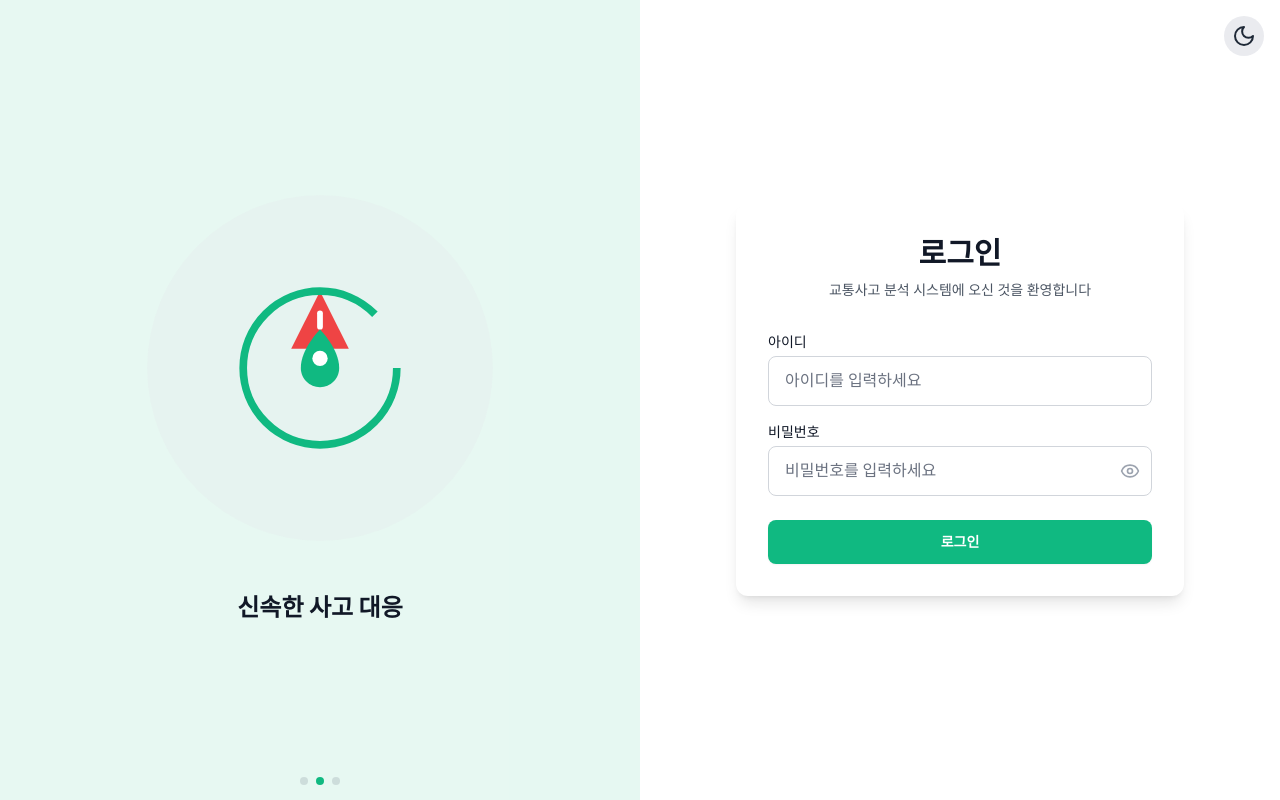
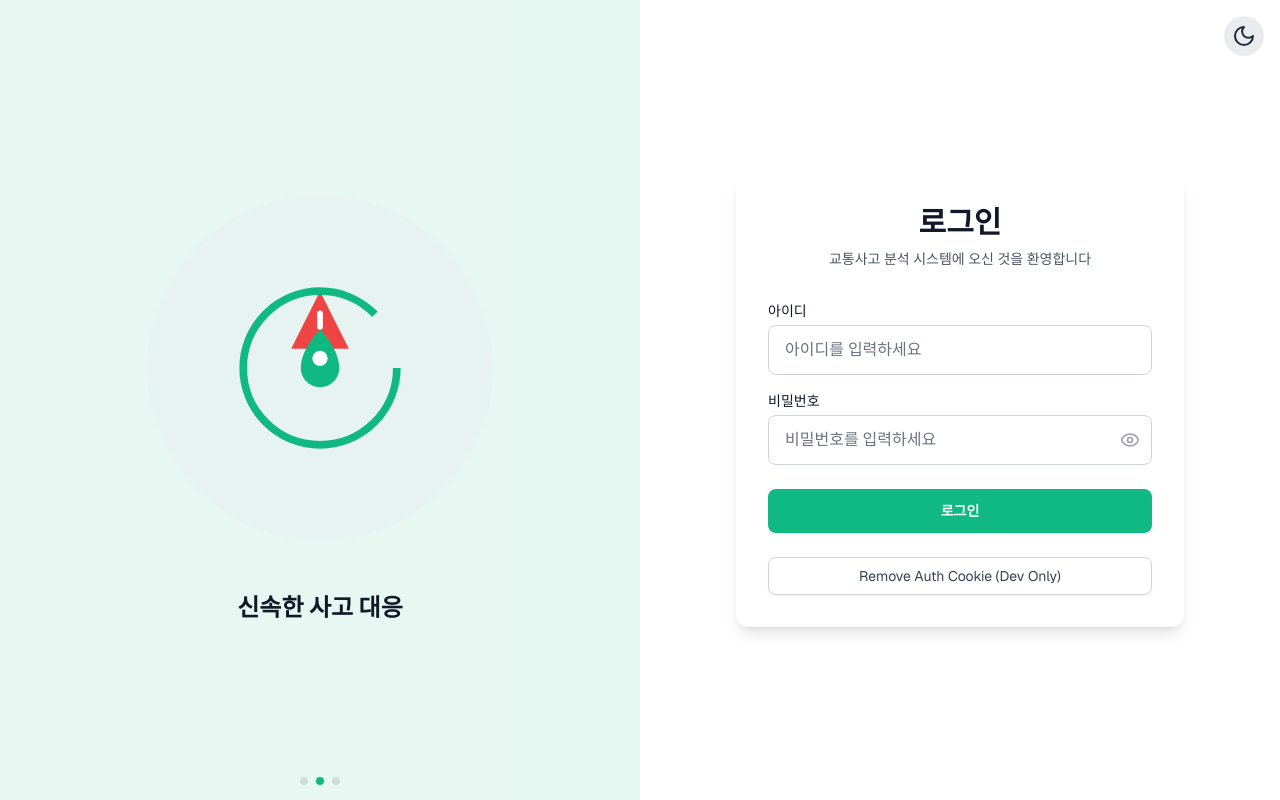
Before and after one commit to hwouu/traffic-incident-analysis-frontend-2, a Next.js app: page /login in a window 1280 px wide. Built offline with nearby package versions, Linux system fonts and the light colour scheme.

Commit message:
fix: login 페이지 구조 개선 및 테스트 기능 추가 - app/auth 디렉토리 제거하여 라우팅 구조 단순화 - LoginForm에 개발 환경용 auth 쿠키 제거 버튼 추가 - LoginForm dark mode 스타일링 개선 - register 페이지 임시 제거

```diff
--- a/src/app/auth/layout.tsx
+++ /dev/null
@@ -1,26 +0,0 @@
-import Logo from '@/components/common/Logo';
-import ThemeToggle from '@/components/common/ThemeToggle';
-
-export default function AuthLayout({ children }: { children: React.ReactNode }) {
-  return (
-    <div className="flex min-h-screen">
-      {/* Left side - Logo and background */}
-      <div className="hidden w-1/2 bg-primary-light dark:bg-primary-dark lg:flex lg:flex-col lg:items-center lg:justify-center">
-        <Logo variant="with-text" size="xl" className="mb-8" />
-        <h1 className="text-3xl font-bold text-white">교통사고 분석 시스템</h1>
-      </div>
-
-      {/* Right side - Login form */}
-      <div className="relative flex w-full flex-col items-center justify-center px-4 sm:px-6 lg:w-1/2 lg:px-8">
-        <div className="absolute right-4 top-4">
-          <ThemeToggle />
-        </div>
-        {/* Logo for mobile view */}
-        <div className="mb-8 lg:hidden">
-          <Logo variant="with-text" size="lg" />
-        </div>
-        {children}
-      </div>
-    </div>
-  );
-}
--- a/src/app/auth/login/page.tsx
+++ /dev/null
@@ -1,15 +0,0 @@
-import LoginForm from '@/components/auth/LoginForm';
-
-export default function LoginPage() {
-  return (
-    <div className="space-y-8">
-      <div className="text-center">
-        <h1 className="text-3xl font-bold text-gray-900 dark:text-white">로그인</h1>
-        <p className="mt-2 text-sm text-gray-600 dark:text-gray-400">
-          교통사고 분석 시스템에 오신 것을 환영합니다
-        </p>
-      </div>
-      <LoginForm />
-    </div>
-  );
-}
--- a/src/app/auth/register/page.tsx
+++ /dev/null
@@ -1,6 +0,0 @@
-'use client';
-
-export default function RegisterPage() {
-  // 현재는 회원가입 기능이 필요 없으므로 로그인 페이지로 리다이렉트
-  return null;
-}
--- a/src/components/auth/LoginForm.tsx
+++ b/src/components/auth/LoginForm.tsx
@@ -28,7 +28,14 @@ export default function LoginForm() {
     }
   };
 
+  // 테스트용 함수 추가
+  const handleRemoveAuth = () => {
+    Cookies.remove('auth');
+    router.refresh(); // 페이지 새로고침
+  };
+
   return (
+    <div className="space-y-6">
       <form onSubmit={handleSubmit} className="space-y-6">
         {error && (
           <div className="rounded-md bg-red-50 p-4 text-sm text-red-600 dark:bg-red-900/50 dark:text-red-200">
@@ -90,5 +97,17 @@ export default function LoginForm() {
           로그인
         </button>
       </form>
+
+      {/* 개발 환경에서만 표시되는 테스트용 버튼 */}
+      {process.env.NODE_ENV === 'development' && (
+        <button
+          type="button"
+          onClick={handleRemoveAuth}
+          className="mt-4 w-full rounded-lg border border-gray-300 bg-white px-4 py-2 text-sm text-gray-700 shadow-sm hover:bg-gray-50 dark:border-gray-600 dark:bg-gray-800 dark:text-gray-300 dark:hover:bg-gray-700"
+        >
+          Remove Auth Cookie (Dev Only)
+        </button>
+      )}
+    </div>
   );
 }
```
Lines whose indentation alone changed are shown as unchanged.
